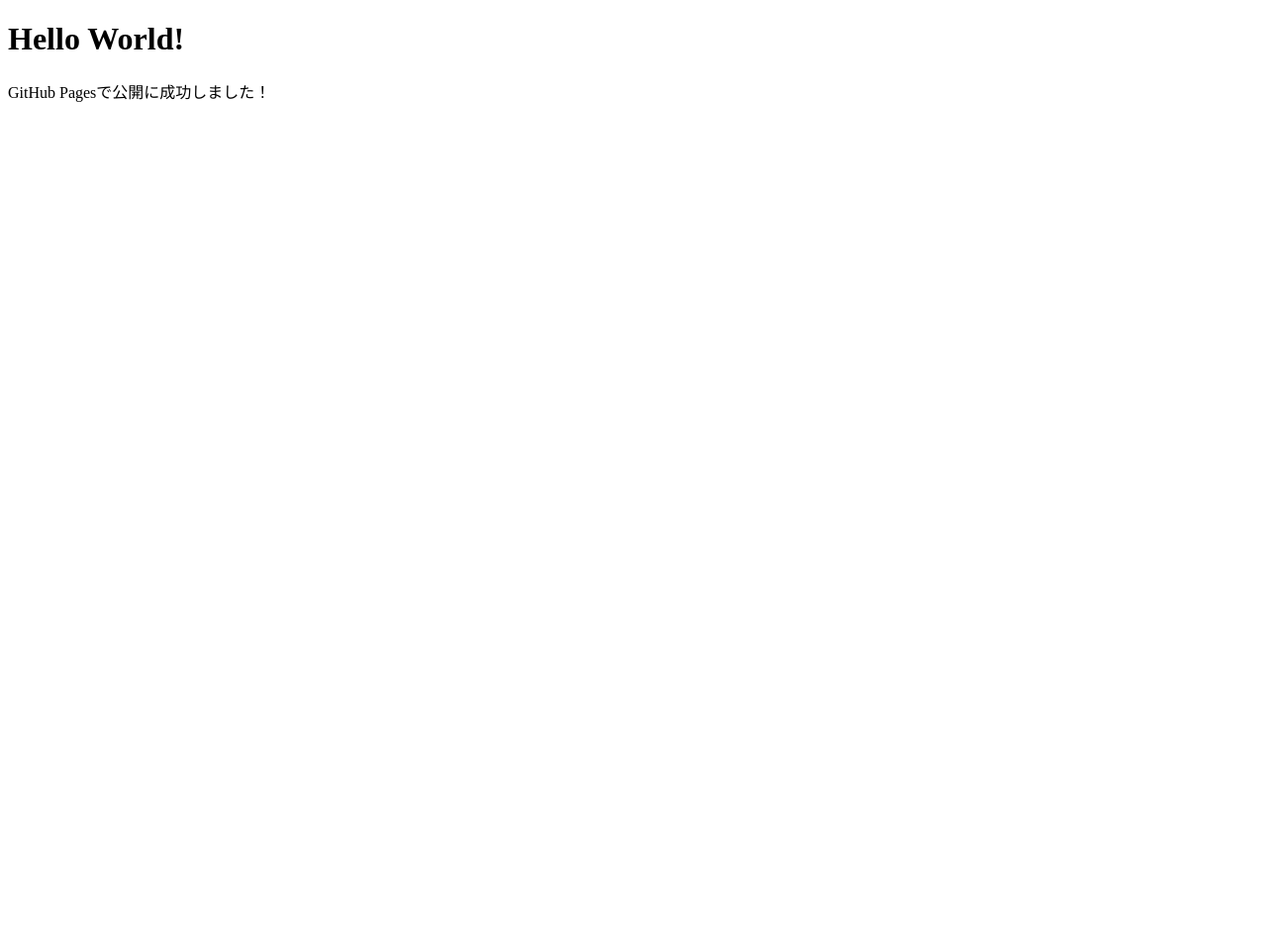
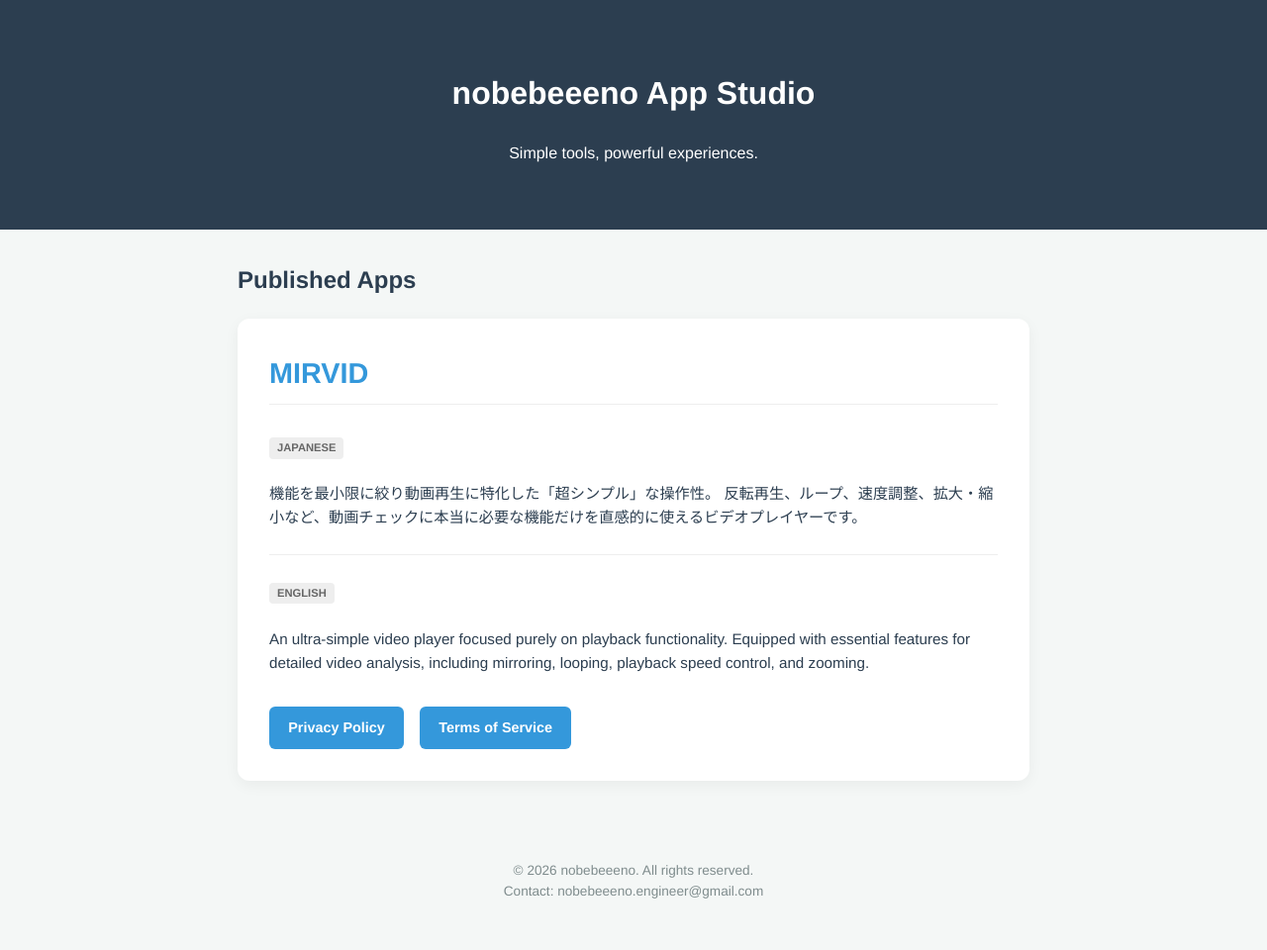
Before and after one commit to nobebeeeno-engineer/main, a plain HTML site: page index.html in a window 1280 px wide. Shown: the whole page at 99% size. Before the commit the page ends 800 px from the top, so only its background shows below. Drawn offline with Linux system fonts and the light colour scheme.

Commit message:
UI改善

```diff
--- a/index.html
+++ b/index.html
@@ -2,10 +2,142 @@
 <html lang="ja">
 <head>
     <meta charset="UTF-8">
-    <title>私のテストサイト</title>
+    <meta name="viewport" content="width=device-width, initial-scale=1.0">
+    <title>nobebeeeno App Studio</title>
+    <style>
+        :root {
+            --primary-color: #2c3e50;
+            --accent-color: #3498db;
+            --bg-color: #f4f7f6;
+            --card-bg: #ffffff;
+            --text-muted: #7f8c8d;
+        }
+        body {
+            font-family: 'Helvetica Neue', Arial, 'Hiragino Kaku Gothic ProN', 'Hiragino Sans', sans-serif;
+            background-color: var(--bg-color);
+            color: var(--primary-color);
+            margin: 0;
+            padding: 0;
+            line-height: 1.6;
+        }
+        header {
+            background-color: var(--primary-color);
+            color: white;
+            padding: 3rem 1rem;
+            text-align: center;
+        }
+        .container {
+            max-width: 800px;
+            margin: 2rem auto;
+            padding: 0 1rem;
+        }
+        .app-card {
+            background: var(--card-bg);
+            border-radius: 12px;
+            padding: 2rem;
+            box-shadow: 0 4px 15px rgba(0,0,0,0.05);
+            margin-bottom: 2rem;
+        }
+        .app-title {
+            font-size: 1.8rem;
+            margin-top: 0;
+            color: var(--accent-color);
+            border-bottom: 1px solid #eee;
+            padding-bottom: 0.5rem;
+        }
+        .description-section {
+            margin-bottom: 1.5rem;
+        }
+        .lang-label {
+            display: inline-block;
+            background: #eee;
+            padding: 2px 8px;
+            border-radius: 4px;
+            font-size: 0.7rem;
+            font-weight: bold;
+            margin-bottom: 0.5rem;
+            color: #666;
+        }
+        .description-text {
+            font-size: 0.95rem;
+            margin-bottom: 1rem;
+        }
+        .links {
+            margin-top: 2rem;
+            display: flex;
+            gap: 1rem;
+            flex-wrap: wrap;
+        }
+        .links a {
+            text-decoration: none;
+            color: white;
+            background-color: var(--accent-color);
+            padding: 0.6rem 1.2rem;
+            border-radius: 6px;
+            font-size: 0.9rem;
+            font-weight: bold;
+            transition: all 0.3s;
+        }
+        .links a:hover {
+            opacity: 0.8;
+            transform: translateY(-2px);
+        }
+        footer {
+            text-align: center;
+            padding: 3rem;
+            font-size: 0.85rem;
+            color: var(--text-muted);
+        }
+        hr {
+            border: 0;
+            border-top: 1px solid #eee;
+            margin: 1.5rem 0;
+        }
+    </style>
 </head>
 <body>
-    <h1>Hello World!</h1>
-    <p>GitHub Pagesで公開に成功しました！</p>
+
+<header>
+    <h1>nobebeeeno App Studio</h1>
+    <p>Simple tools, powerful experiences.</p>
+</header>
+
+<div class="container">
+    <h2>Published Apps</h2>
+
+    <div class="app-card">
+        <h3 class="app-title">MIRVID</h3>
+
+        <div class="description-section">
+            <span class="lang-label">JAPANESE</span>
+            <p class="description-text">
+                機能を最小限に絞り動画再生に特化した「超シンプル」な操作性。
+                反転再生、ループ、速度調整、拡大・縮小など、動画チェックに本当に必要な機能だけを直感的に使えるビデオプレイヤーです。
+            </p>
+        </div>
+
+        <hr>
+
+        <div class="description-section">
+            <span class="lang-label">ENGLISH</span>
+            <p class="description-text">
+                An ultra-simple video player focused purely on playback functionality.
+                Equipped with essential features for detailed video analysis, including mirroring, looping, playback speed control, and zooming.
+            </p>
+        </div>
+
+        <div class="links">
+            <a href="./docs/MIRVID/PrivacyPolicy/english.html">Privacy Policy</a>
+            <a href="./docs/MIRVID/TermsOfService/english.html">Terms of Service</a>
+        </div>
+    </div>
+
+</div>
+
+<footer>
+    &copy; 2026 nobebeeeno. All rights reserved.<br>
+    Contact: nobebeeeno.engineer@gmail.com
+</footer>
+
 </body>
 </html>
```
